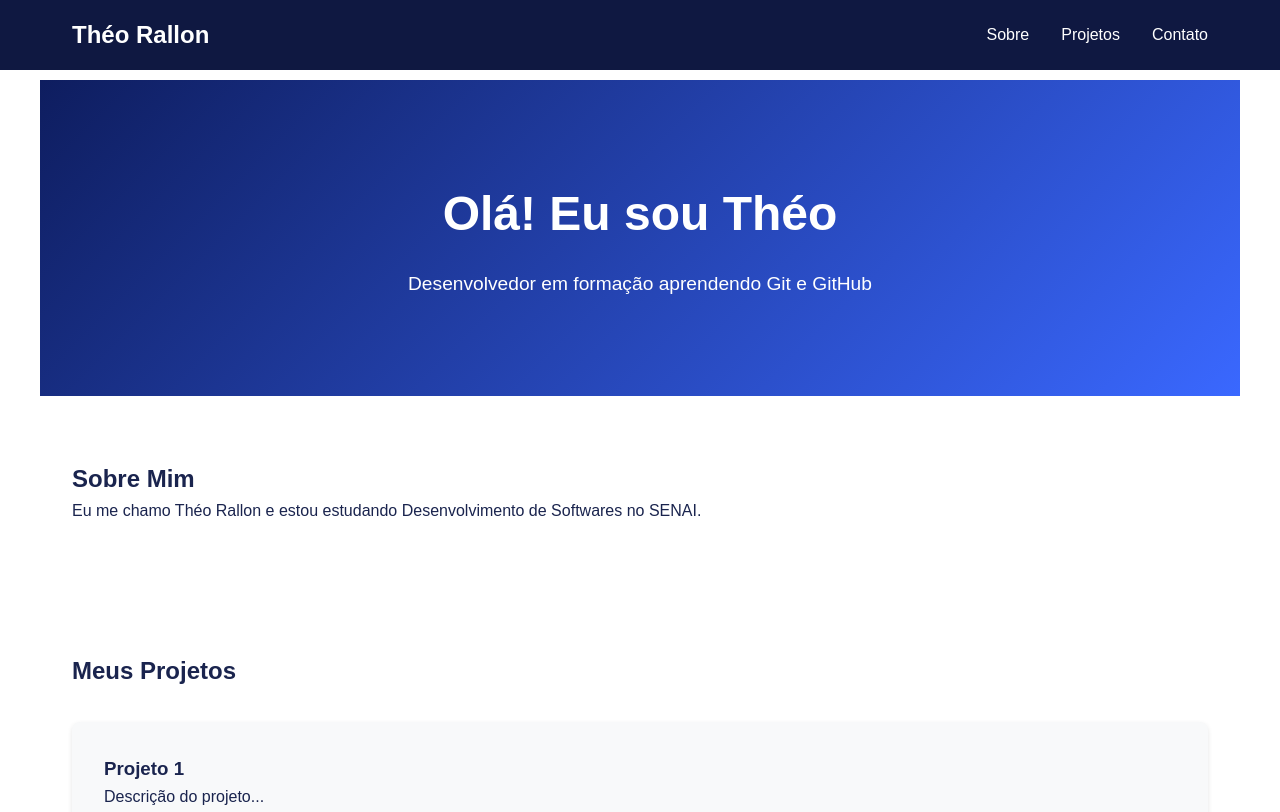
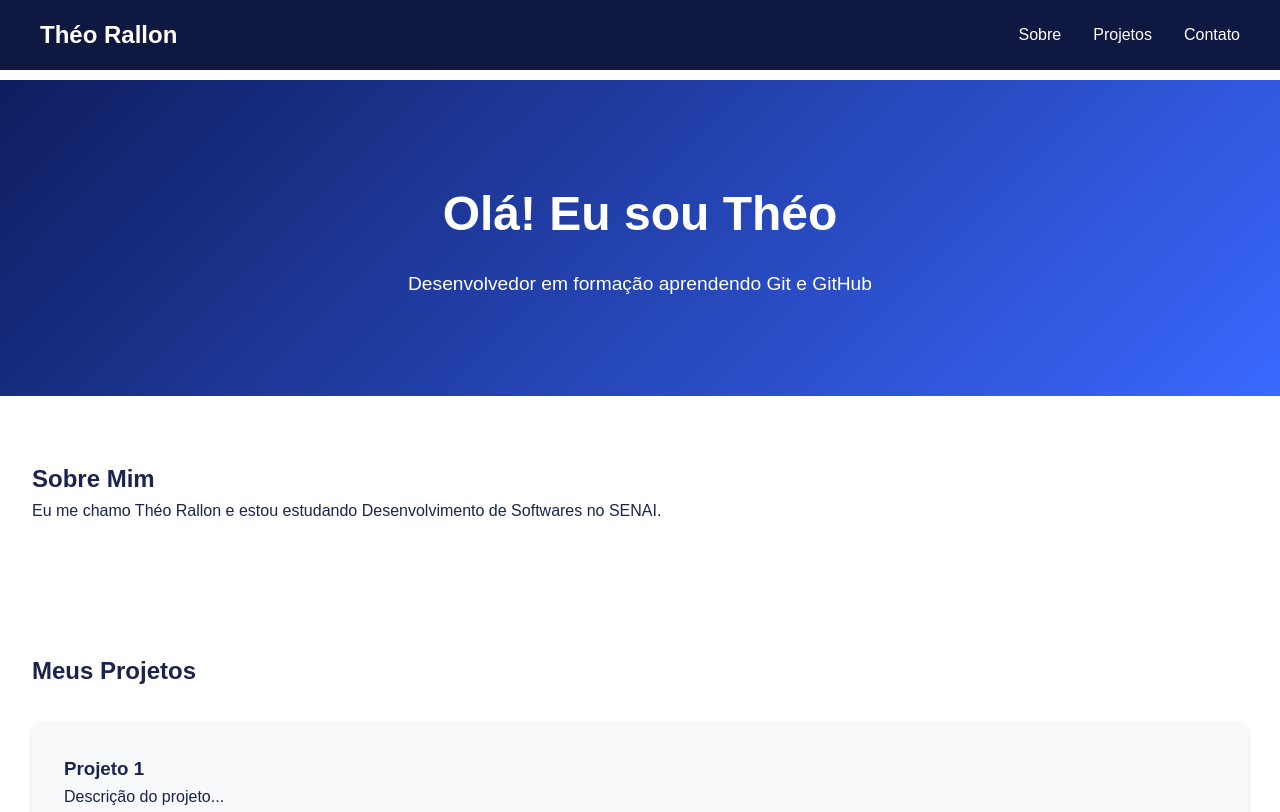
Before and after one commit to theorallon/site-pessoal, a plain HTML site: page index.html in a window 1280 px wide. Shown: the top 812 px of the page. Drawn offline with Linux system fonts and the light colour scheme.

Commit message:
Melhorias CSS

```diff
--- a/style.css
+++ b/style.css
@@ -2,7 +2,7 @@
 * {
     margin: 0;
     padding: 0;
-    box-sizing: border-box;
+    box-sizing: content-box;
 }
 
 body {
@@ -15,6 +15,7 @@ body {
 header {
     background: #0f1841;
     color: white;
+    margin: 0;
     padding: 1rem 0;
     position: fixed;
     width: 100%;
@@ -57,7 +58,7 @@ main {
 
 section {
     padding: 4rem 2rem;
-    max-width: 1200px;
+    max-width: 100%;
     margin: 0 auto;
 }
 
```
